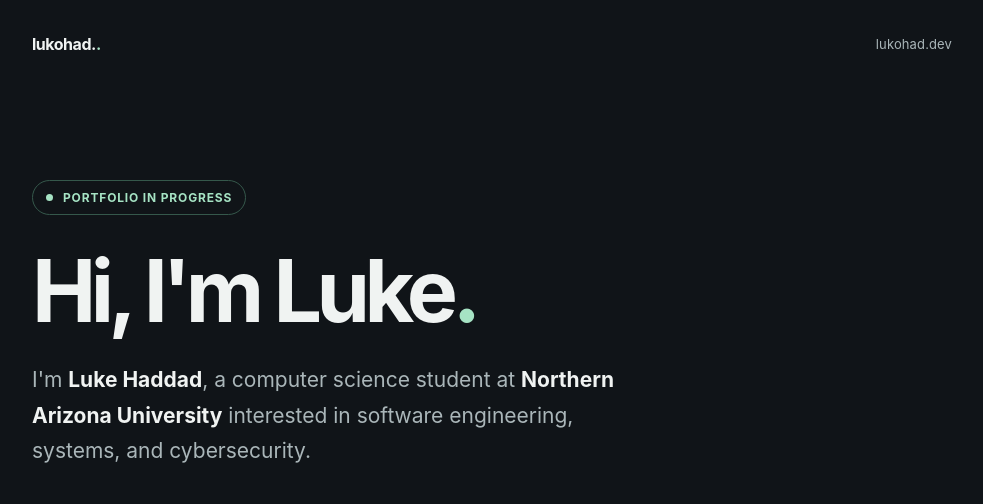
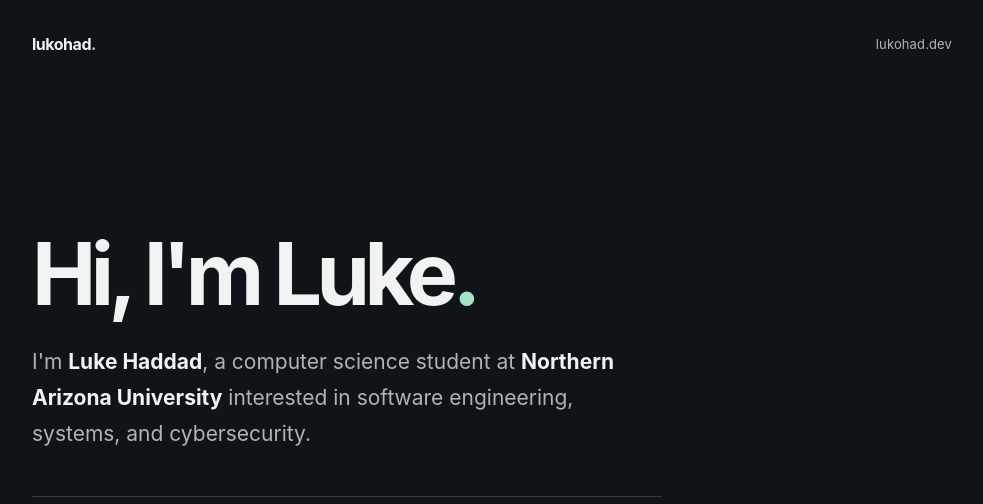
Before and after one commit to lukohad/devsite, a website with bundled scripts: page index.html in a window 1280 px wide. Shown: the top 504 px of the page, without its empty margins (148-1131 px from the left). Built offline with nearby package versions, Linux system fonts and the light colour scheme.

Commit message:
set up typescript and vite, made minor changes to website also

```diff
--- a/index.html
+++ b/index.html
@@ -10,13 +10,12 @@
 </head>
 <body>
   <header class="container">
-    <a class="brand" href="/" aria-label="Luke Haddad home">lukohad.<span style="color: var(--accent)">.</span></a>
+    <a class="brand" href="/" aria-label="Luke Haddad home">lukohad<span style="color: var(--accent)">.</span></a>
     <span class="domain">lukohad.dev</span>
   </header>
 
   <main class="container">
     <section class="content" aria-labelledby="hero-title">
-      <div class="status"><span class="dot" aria-hidden="true"></span> Portfolio in progress</div>
 
       <h1 id="hero-title">Hi, I'm Luke<span>.</span></h1>
 
@@ -46,6 +45,6 @@
     <span>Made with HTML &amp; CSS</span>
   </footer>
 
-  <script>document.getElementById('year').textContent = new Date().getFullYear();</script>
+  <script type="module" src="/src/main.ts"></script>
 </body>
 </html>
--- /dev/null
+++ b/src/main.ts
@@ -0,0 +1,5 @@
+const yearElement = document.getElementById("year");
+
+if (yearElement) {
+  yearElement.textContent = new Date().getFullYear().toString();
+}
--- a/style.css
+++ b/style.css
@@ -61,28 +61,6 @@ main {
 }
 
 .content { max-width: 720px; }
-
-.status {
-    display: inline-flex;
-    align-items: center;
-    gap: 10px;
-    color: var(--accent);
-    border: 1px solid #35584b;
-    padding: 9px 13px;
-    border-radius: 100px;
-    font-size: 12px;
-    font-weight: 650;
-    letter-spacing: 0.07em;
-    text-transform: uppercase;
-}
-
-.dot {
-    background: var(--accent);
-    height: 7px;
-    width: 7px;
-    border-radius: 50%;
-    flex: 0 0 auto;
-}
 
 h1 {
     font-size: clamp(46px, 8vw, 86px);
```
Also changed, not shown: package.json (added, +20 -0 lines), tsconfig.json (added, +15 -0 lines), 2 other files.
